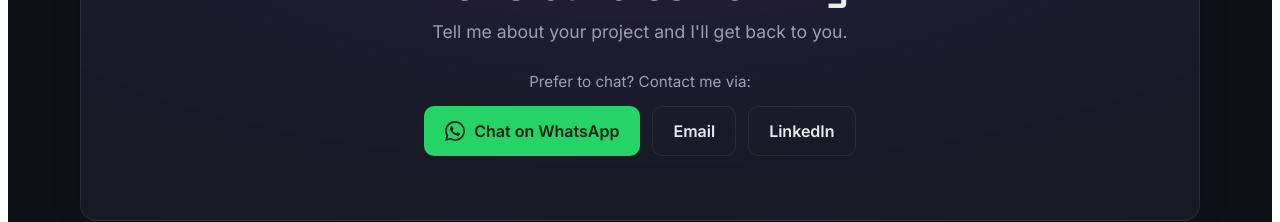
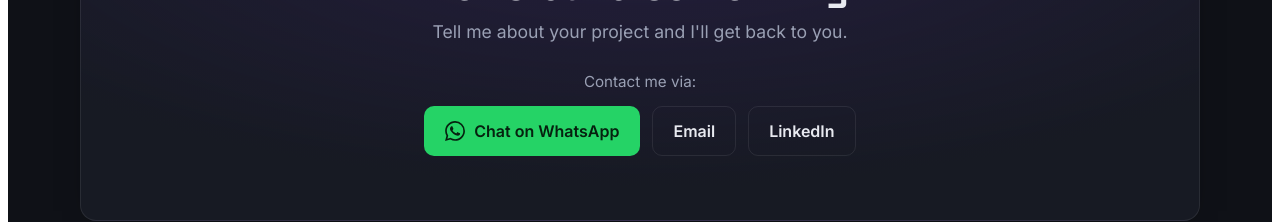
Before and after one commit to ademide26/Saas, a Vue app: page / in a window 1280 px wide. Shown: the part 4257-4479 px from the top of the page. Built offline with nearby package versions, Linux system fonts and the light colour scheme.

Commit message:
Portfolio Page: I removed the Prefer to chat text.

```diff
--- a/src/data/projects.js
+++ b/src/data/projects.js
@@ -6,7 +6,6 @@ export const profile = {
   name: 'Ademide',
   initials: 'A.I',
   location: '',
-  phone: '0807 995 3667',
   email: 'ademideadekanmi@gmail.com',
   whatsapp: 'https://wa.link/ukd9vb',
   linkedin: 'www.linkedin.com/in/ademide-adekanmi-1b8b70295',
--- a/src/views/PortfolioPage.vue
+++ b/src/views/PortfolioPage.vue
@@ -5,7 +5,6 @@ import { profile, projects, differences, steps, services, skills, timeline, test
 const root = ref(null)
 const live = projects.filter((p) => p.published)
 const links = [['work', 'Work'], ['services', 'Services'], ['about', 'About'], ['skills', 'Skills'], ['contact', 'Contact']]
-const tel = profile.phone.replace(/\s/g, '')
 
 // Smooth scroll in JS (not html { scroll-behavior }) so nothing leaks to the other pages.
 const reduce = window.matchMedia('(prefers-reduced-motion: reduce)').matches
@@ -151,7 +150,7 @@ onBeforeUnmount(() => {
           <div class="card contact">
             <h2>Let's build something</h2>
             <p class="lead">Tell me about your project and I'll get back to you.</p>
-            <p class="via">Prefer to chat? Contact me via:</p>
+            <p class="via">Contact me via:</p>
             <div class="cta">
               <a class="btn wa" :href="profile.whatsapp" target="_blank" rel="noopener noreferrer"
                 aria-label="Chat with me on WhatsApp (opens WhatsApp)">
```
